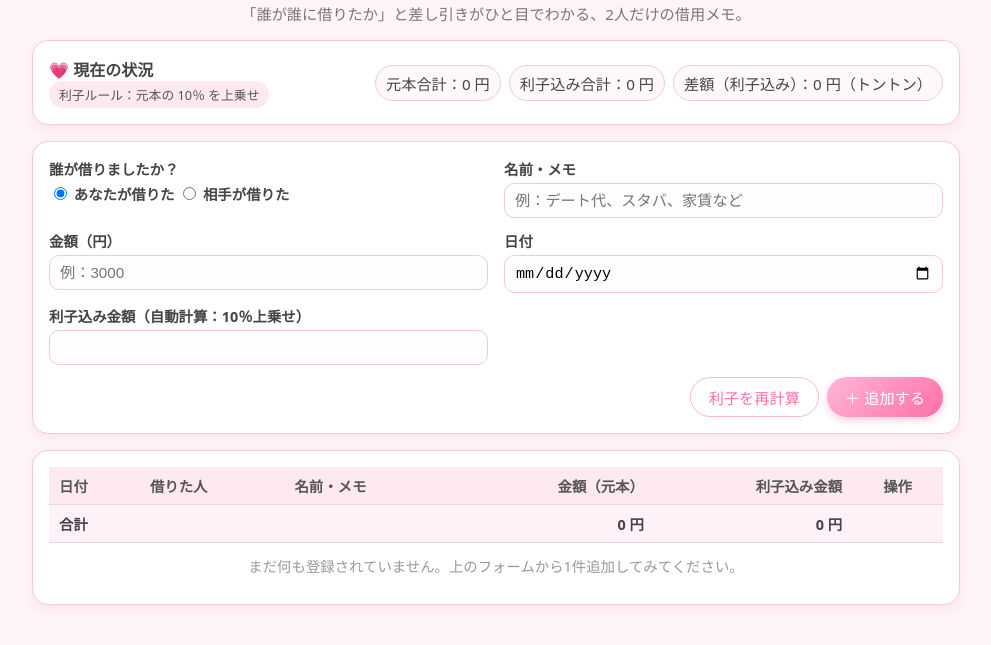
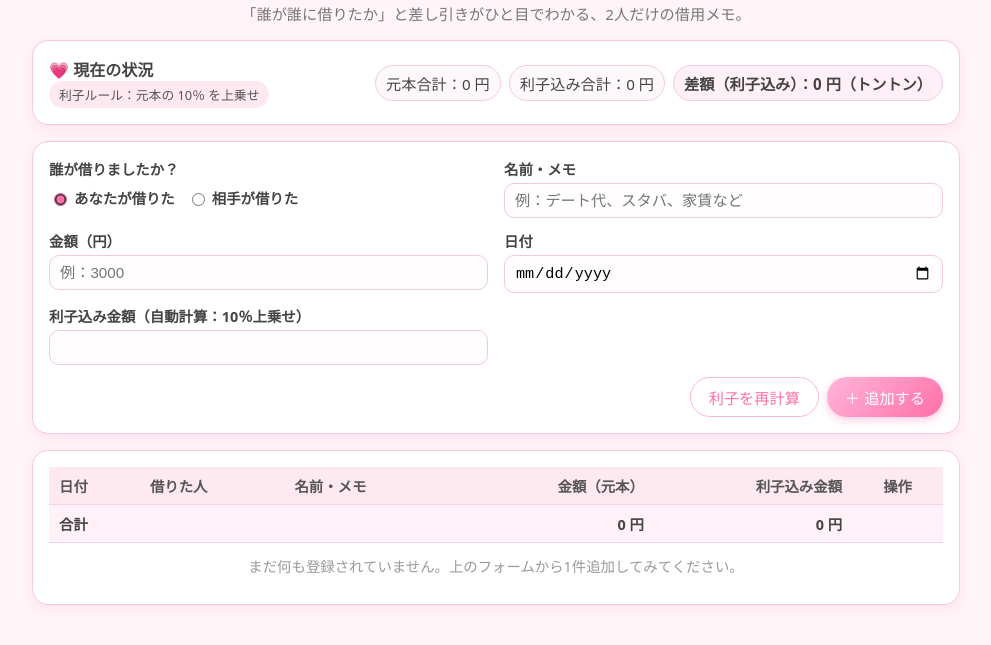
Before and after one commit to keisuke-0617/couple-loan-app, a plain HTML site: page borrow-app/index.html in a window 1280 px wide. Shown: the part 59-704 px from the top of the page, without its empty margins (144-1135 px from the left). Drawn offline with Linux system fonts and the light colour scheme.

Commit message:
Refactor CSS styles for improved layout and design

```diff
--- a/borrow-app/style.css
+++ b/borrow-app/style.css
@@ -92,6 +92,11 @@ header p {
   border: 1px solid var(--border-soft);
 }
 
+.summary-pill-contrast {
+  background: #ffeff7;
+  font-weight: 600;
+}
+
 /* フォーム */
 .form-grid {
   display: grid;
@@ -129,6 +134,25 @@ input:focus {
 
 .readonly {
   background: #fff7fb;
+}
+
+/* ラジオボタン */
+.radio-row {
+  display: flex;
+  gap: 12px;
+  flex-wrap: wrap;
+  margin-top: 4px;
+}
+
+.radio-inline {
+  display: inline-flex;
+  align-items: center;
+  gap: 4px;
+  font-size: 0.9rem;
+}
+
+.radio-inline input[type="radio"] {
+  accent-color: var(--pink-dark);
 }
 
 .button-row {
@@ -184,7 +208,7 @@ table {
   width: 100%;
   border-collapse: collapse;
   font-size: 0.9rem;
-  min-width: 520px;
+  min-width: 580px;
 }
 
 thead {
```
